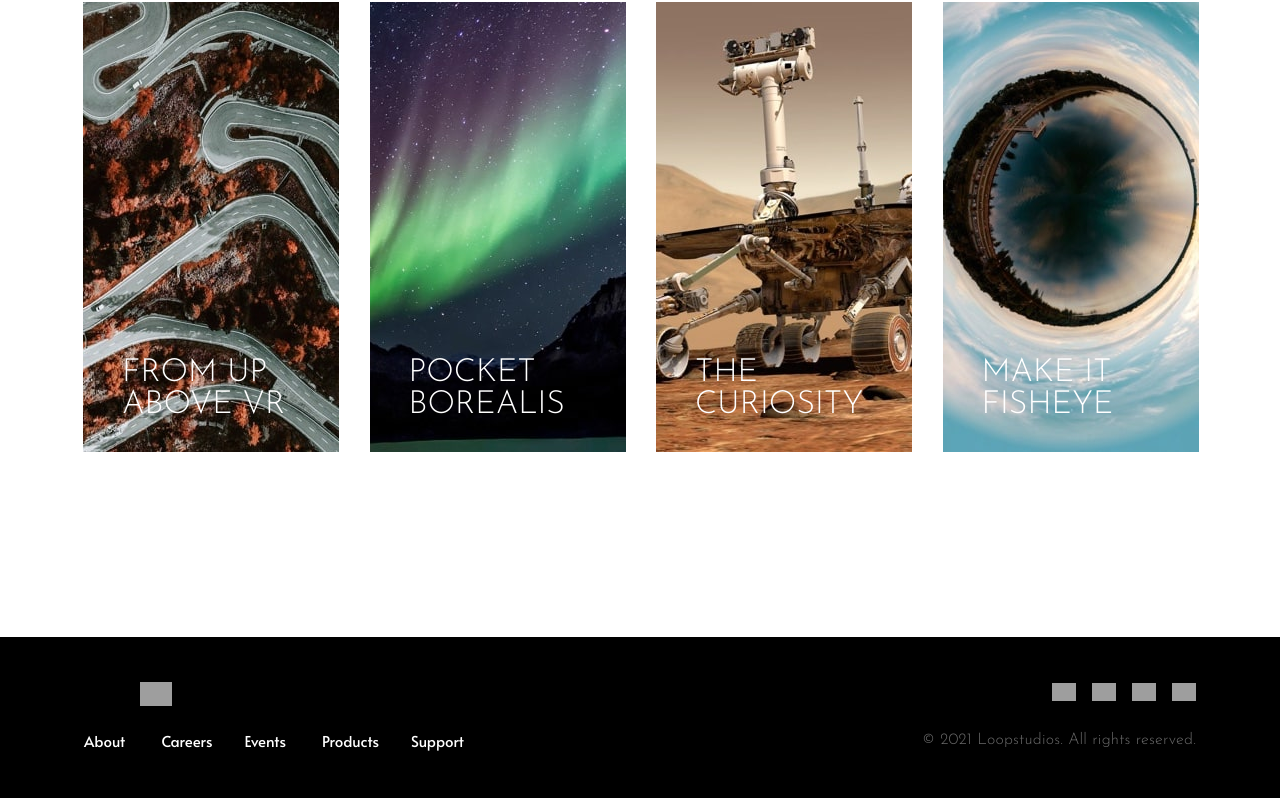
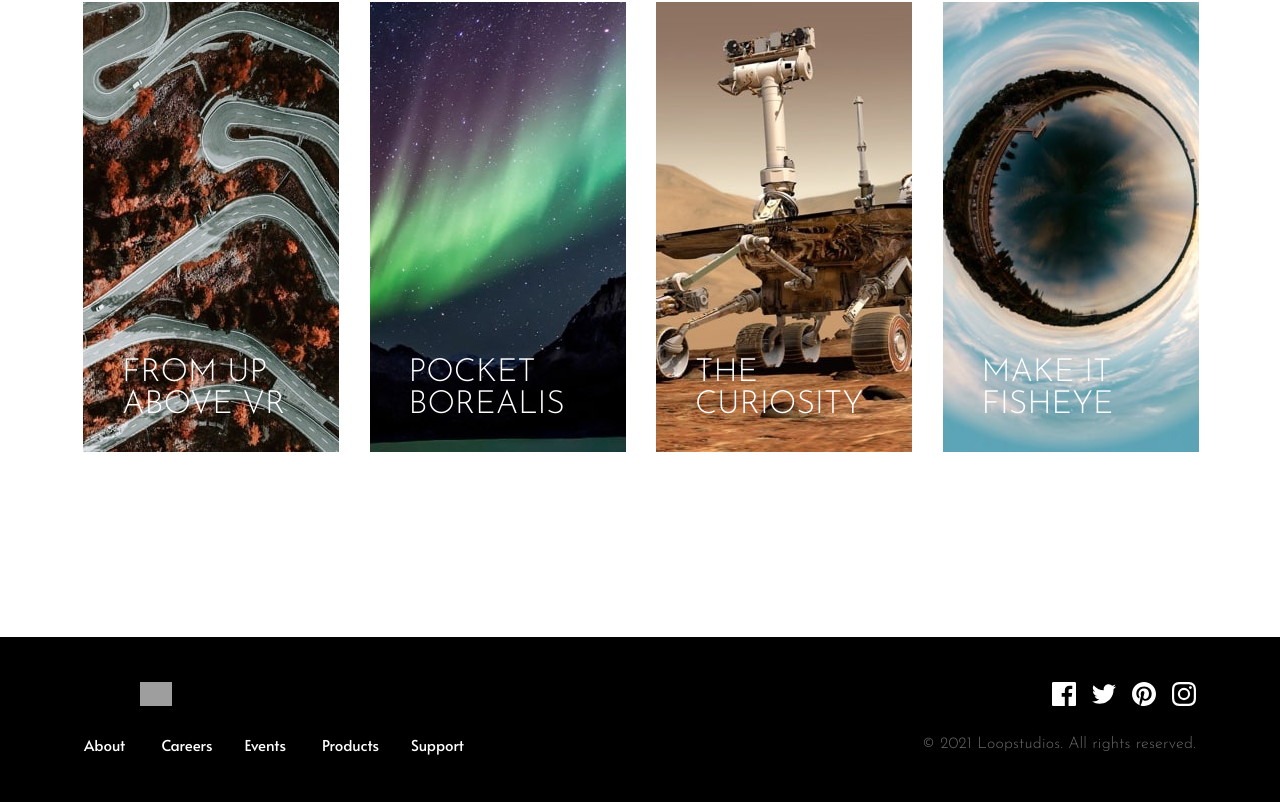
Before and after one commit to leiangelli/frontend-mentor-loopstudios, a React (Vite) app: page / in a window 1280 px wide. Shown: the part 2097-2899 px from the top of the page. Built offline with nearby package versions, Linux system fonts and the light colour scheme; grey boxes are pictures that could not be loaded.

Commit message:
- fix image url

```diff
--- a/src/components/Footer.tsx
+++ b/src/components/Footer.tsx
@@ -2,6 +2,12 @@ import React from 'react'
 
 // components
 import Sitemap from 'components/Sitemap'
+
+// images
+import facebook from '@/assets/images/icon-facebook.svg'
+import twitter from '@/assets/images/icon-twitter.svg'
+import pinterest from '@/assets/images/icon-pinterest.svg'
+import instagram from '@/assets/images/icon-instagram.svg'
 
 function Footer () {
   return(
@@ -14,25 +20,25 @@ function Footer () {
         <ul className="social-media">
           <li>
             <a href="#">
-              <img src="@/assets/images/icon-facebook.svg" alt="facebook" />
+              <img src={ facebook }  alt="facebook" />
             </a>
           </li>
 
           <li>
             <a href="#">
-              <img src="@/assets/images/icon-twitter.svg" alt="twitter" />
+              <img src={ twitter } alt="twitter" />
             </a>
           </li>
 
           <li>
             <a href="#">
-              <img src="@/assets/images/icon-pinterest.svg" alt="pinterest" />
+              <img src={ pinterest } alt="pinterest" />
             </a>
           </li>
 
           <li>
             <a href="#">
-              <img src="@/assets/images/icon-instagram.svg" alt="instagram" />
+              <img src={ instagram } alt="instagram" />
             </a>
           </li>
         </ul>
```
